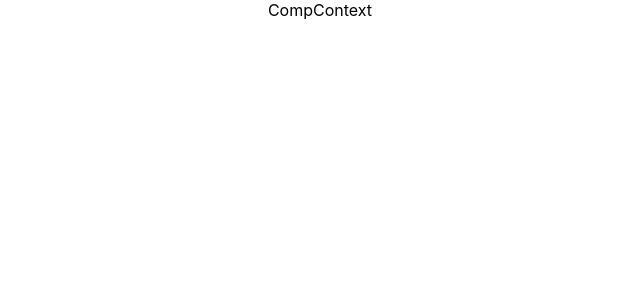
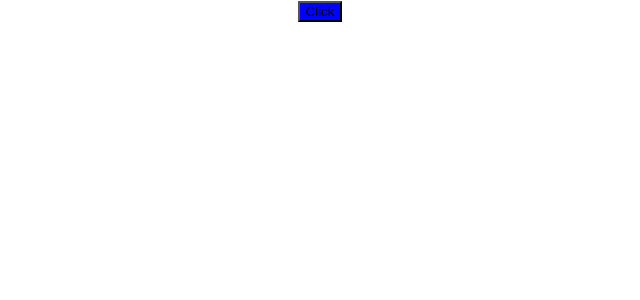
Before and after one commit to ruchita00/basics-react-practical-knw, a React (Create React App) app in the folder learn/: page / in a window 1280 px wide. Shown: the top 300 px of the page, without its empty margins (320-960 px from the left). Built offline with nearby package versions, Linux system fonts and the light colour scheme.

Commit message:
useConext hook

```diff
--- a/learn/src/App.js
+++ b/learn/src/App.js
@@ -1,3 +1,4 @@
+import { createContext } from "react";
 import "./App.css";
 import ClassBasedComponent from "./components/ClassBasedComponent";
 import ClassCom from "./components/ClassForm";
@@ -6,8 +7,18 @@ import FunctionalBasedComponent from "./components/FunctionalBasedComponent";
 import CompContext from "./components/functionComponents/CompContext";
 import FunctionCom from "./components/functionComponents/FunctionCom";
 
+export const Context = createContext("light");
+console.log(Context);
+
+//context gives us 2 property
+// 1.consumer : and
+// 2.provider : provider will provide value to your component tree
+// example: if you are having multiple components this provider will give that value to all the component or the subcomponent
+// and using consumer you can consume that value for particular context
+
 function App() {
   return (
+    <Context.Provider value="blue">
       <div className="App">
         {/* <ClassBasedComponent /> */}
         {/* <FunctionalBasedComponent /> */}
@@ -16,6 +27,7 @@ function App() {
         {/* <FunctionCom /> */}
         <CompContext />
       </div>
+    </Context.Provider>
   );
 }
 
--- a/learn/src/components/functionComponents/CompContext.js
+++ b/learn/src/components/functionComponents/CompContext.js
@@ -1,9 +1,16 @@
-import React from 'react'
+import React, { useContext } from "react";
+import { Context } from "../../App";
 
 const CompContext = () => {
+  const getValueFromContext = useContext(Context);
+  console.log(getValueFromContext);
   return (
-    <div>CompContext</div>
-  )
-}
+    <div>
+      <button style={{ backgroundColor: getValueFromContext }}>Click</button>
+    </div>
+  );
+};
 
-export default CompContext
+export default CompContext;
+
+//how basically manage global state using context
```
Lines whose indentation alone changed are shown as unchanged.
